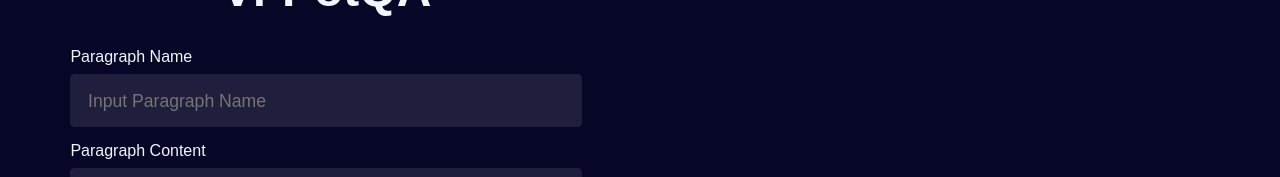
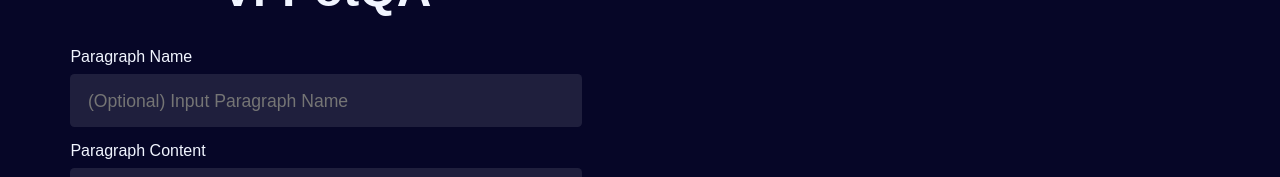
Before and after one commit to tannd-ds/vi-potqa, a Nuxt app in the folder client/: page / in a window 1280 px wide. Shown: the top 177 px of the page. Built offline with nearby package versions, Linux system fonts and the light colour scheme.

Commit message:
make new context name optional

```diff
--- a/client/app.vue
+++ b/client/app.vue
@@ -5,8 +5,6 @@
 
   const current_input = useAnnotationInputStore()
   const general_store = useGeneralStore()
-
-  const confirmed_data = ref([])
 
   function export_data() {
     let data = {}
@@ -34,9 +32,6 @@
     data['answer'] = current_input.answer_content
 
     POST_data([data])
-
-    // confirmed_data.value.push([data])
-    // localStorage.setItem("data", JSON.stringify(confirmed_data.value))
     show_toast('success', 'Success', 'Save data successfully')
   }
 
@@ -80,7 +75,7 @@
           :type="`input`"
           :id="`name-input`"
           :label_name="`Paragraph Name`"
-          :placeholder="`Input Paragraph Name`"
+          :placeholder="`(Optional) Input Paragraph Name`"
           v-model:model-value="current_input.new_p_name"
         />
         <InputWithLabel
--- a/client/stores/annotationInput.js
+++ b/client/stores/annotationInput.js
@@ -1,10 +1,5 @@
 import { defineStore } from 'pinia'
 import { useGeneralStore } from './generalStore'
-
-function is_valid_p(p_name, sentences) {
-  return p_name && sentences != []
-}
-
 
 export const useAnnotationInputStore = defineStore('annotation_input', {
     state: () => {
@@ -32,16 +27,16 @@ export const useAnnotationInputStore = defineStore('annotation_input', {
         },
         add_context() {
             const general_store = useGeneralStore()
-            let sentences = this.get_new_sentences
-            if (is_valid_p(this.new_p_name, sentences)) {
+            if (this.is_valid_context) {
+                let sentences = this.get_sentences
                 let new_context = {
-                name: this.new_p_name,
+                name: (this.new_p_name) ? this.new_p_name : this.get_unique_context_name,
                 content: sentences
                 }
                 this.contexts.push(new_context)
             }
             else {
-                general_store.show_toast('error', 'Fail', 'Paragraph\'s name or content is empty')
+                general_store.show_toast('error', 'Fail', 'Paragraph\'s content is empty!')
             }
         },
         remove_context(context_id) {
@@ -102,7 +97,10 @@ export const useAnnotationInputStore = defineStore('annotation_input', {
         }
     },
     getters: {
-        get_new_sentences() {
+        is_valid_context() {
+            return this.new_p_content.trim()
+        },
+        get_sentences() {
             return this.new_p_content.split(/(?<=[.!?])\s+/)
         },
         get_contexts_names() {
@@ -122,6 +120,20 @@ export const useAnnotationInputStore = defineStore('annotation_input', {
             for (let i = 0; i < this.contexts.length; i++)
                 simplified_contexts.push([this.contexts[i].name, this.contexts[i].content])
             return simplified_contexts
+        },
+        get_unique_context_name() {
+            let chars = ['A', 'B', 'C', 'D', 'E', 'F']
+            for (let char_index = 0; char_index < chars.length; char_index++) {
+                let used = false
+                for (let context_index = 0; context_index < this.contexts.length & !used; context_index++) {
+                    if (this.contexts[context_index].name.trim() == `Paragraph ${chars[char_index]}`) {
+                        used = true
+                    }
+                }
+                if (!used) return `Paragraph ${chars[char_index]}`
+            }
+            return '??'
+
         }
     }
 
```
